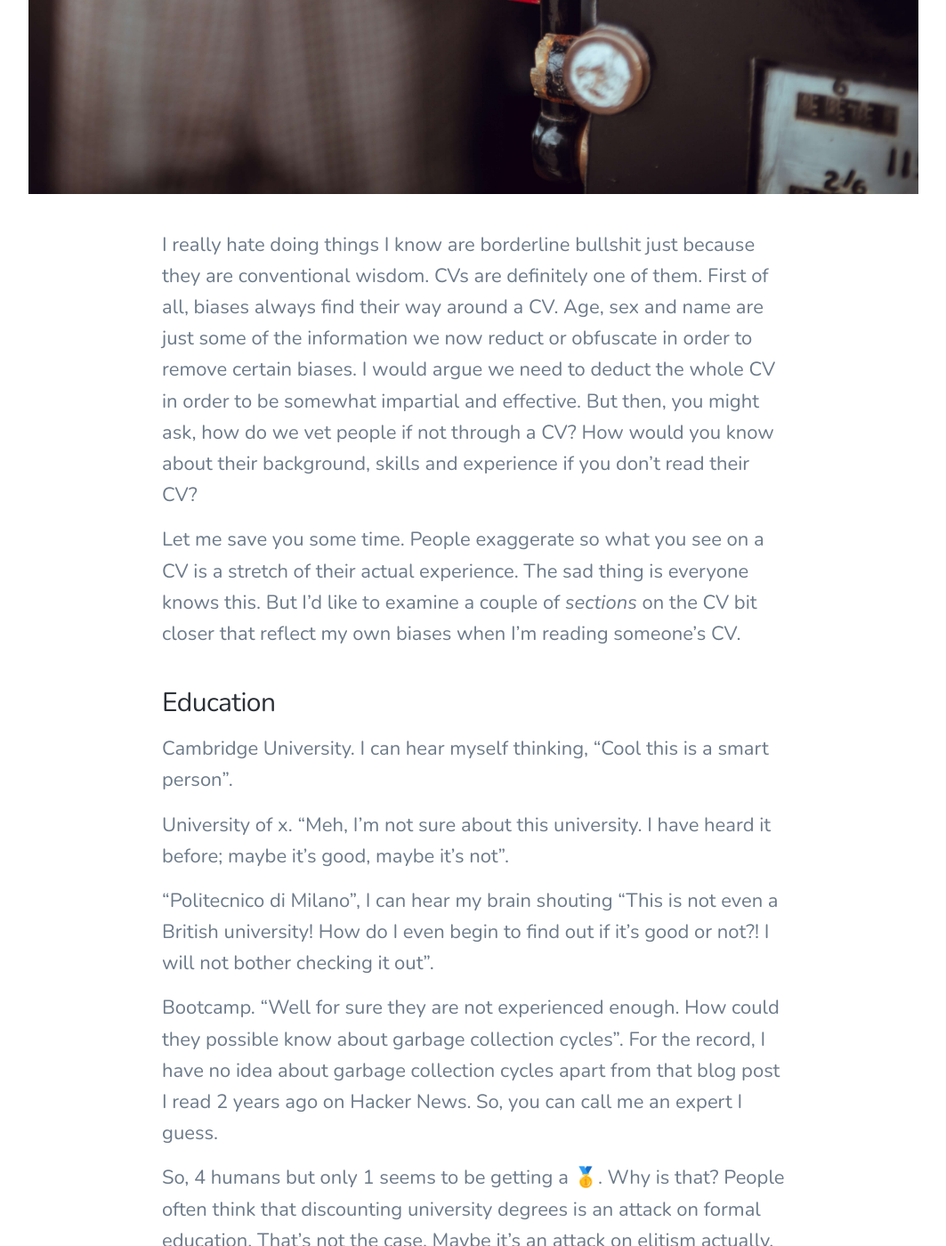
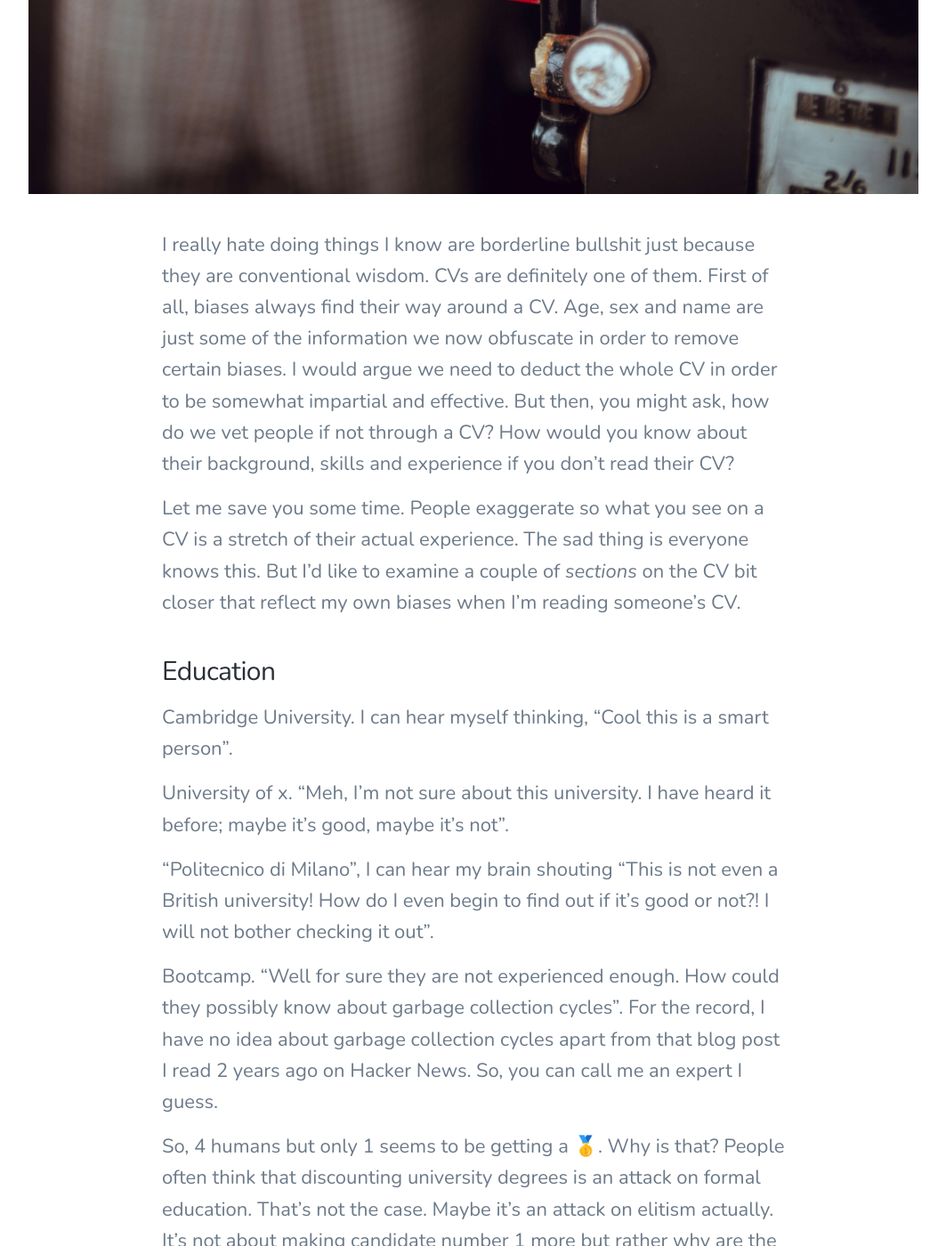
Before and after one commit to PericlesTheo/periclestheo.github.io, a Jekyll site: the page built from _posts/2019-04-25-is-cv-the-best-way-to-hire-a-software-developer.md, in a window 1280 px wide and 1400 px high, scrolled down 1133 px. Shown: the whole window at 89% size, without its empty margins (108-1171 px from the left). Built offline with Jekyll 4.4.1, drawn with Linux system fonts in a browser that asks for light colours; nearby versions of some CDN libraries; some of the changed text lies outside the part shown.

Commit message:
Fixes and clarifications

```diff
--- a/_posts/2019-04-25-is-cv-the-best-way-to-hire-a-software-developer.md
+++ b/_posts/2019-04-25-is-cv-the-best-way-to-hire-a-software-developer.md
@@ -7,7 +7,7 @@
 
 ![Photo by Clem Onojeghuo on Unsplash](/images/cv-resume/featured.jpg)
 
-I really hate doing things I know are borderline bullshit just because they are conventional wisdom. CVs are definitely one of them. First of all, biases always find their way around a CV. Age, sex and name are just some of the information we now reduct or obfuscate in order to remove certain biases. I would argue we need to deduct the whole CV in order to be somewhat impartial and effective. But then, you might ask, how do we vet people if not through a CV? How would you know about their background, skills and experience if you don't read their CV?
+I really hate doing things I know are borderline bullshit just because they are conventional wisdom. CVs are definitely one of them. First of all, biases always find their way around a CV. Age, sex and name are just some of the information we now obfuscate in order to remove certain biases. I would argue we need to deduct the whole CV in order to be somewhat impartial and effective. But then, you might ask, how do we vet people if not through a CV? How would you know about their background, skills and experience if you don't read their CV?
 
 Let me save you some time. People exaggerate so what you see on a CV is a stretch of their actual experience. The sad thing is everyone knows this. But I'd like to examine a couple of *sections* on the CV bit closer that reflect my own biases when I'm reading someone's CV.
 
@@ -18,13 +18,13 @@
 
 "Politecnico di Milano", I can hear my brain shouting "This is not even a British university! How do I even begin to find out if it's good or not?! I will not bother checking it out".
 
-Bootcamp. "Well for sure they are not experienced enough. How could they possible know about garbage collection cycles". For the record, I have no idea about garbage collection cycles apart from that blog post I read 2 years ago on Hacker News. So, you can call me an expert I guess.
+Bootcamp. "Well for sure they are not experienced enough. How could they possibly know about garbage collection cycles". For the record, I have no idea about garbage collection cycles apart from that blog post I read 2 years ago on Hacker News. So, you can call me an expert I guess.
 
 So, 4 humans but only 1 seems to be getting a 🥇. Why is that? People often think that discounting university degrees is an attack on formal education. That's not the case. Maybe it's an attack on elitism actually. It's not about making candidate number 1 more but rather why are the other 3 candidates less?
 
 In our great and diverse industry, there are plenty of developers that didn't even study Computer Science. Some of them are the best I know. An example is my good friend [Txus](https://twitter.com/txustice).
 
-So how about we drop that section completely? It takes a bit of a real estate on paper as well.
+So how about we drop that section completely? Google and others *apparently* have already done so. It takes a bit of a real estate on paper as well.
 
 ### Experience
 Fasten your seat belts for this section. Mind the gap as you enter the platform.
```
Also changed, not shown: other parts of _posts/2019-04-25-is-cv-the-best-way-to-hire-a-software-developer.md (+2 -0 lines), 2 other files.
